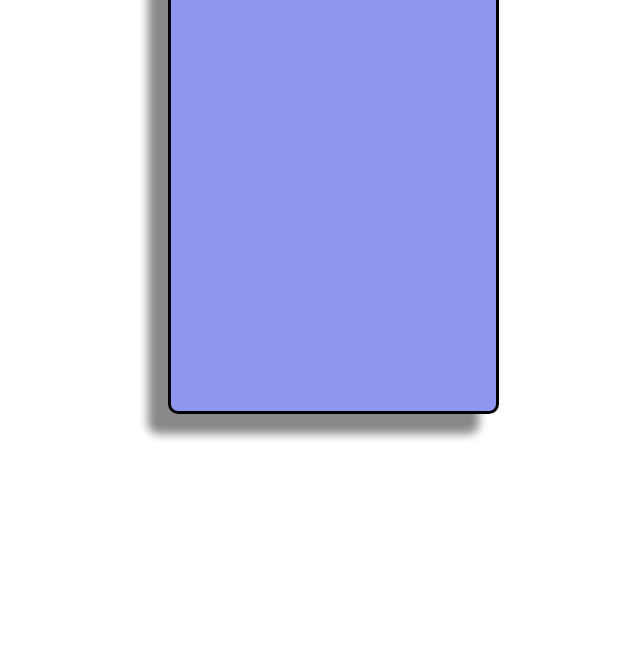
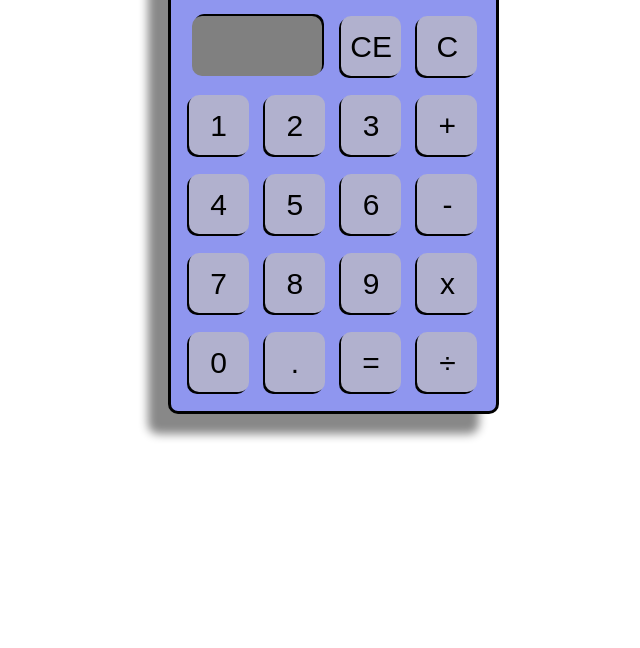
Before and after one commit to SamJamCul/calculator, a plain HTML site: page index.html in a window 1280 px wide. Shown: the part 152-800 px from the top of the page, without its empty margins (307-947 px from the left). Drawn offline with Linux system fonts and the light colour scheme.

Commit message:
added files and did stuff betterly

```diff
--- a/index.html
+++ b/index.html
@@ -4,7 +4,27 @@
 <body>
   <div class="container">
     <div class="display">TEST DISPLAY</div>
-    <div class="buttons"></div>
+    <div class="buttons">
+      <div id="solar"></div>
+      <button class="button" id="cancel">CE</button>
+      <button class="button" id="clear">C</button>
+      <button class="button" id="one">1</button>
+      <button class="button" id="two">2</button>
+      <button class="button" id="three">3</button>
+      <button class="button" id="add">+</button>
+      <button class="button" id="four">4</button>
+      <button class="button" id="five">5</button>
+      <button class="button" id="six">6</button>
+      <button class="button" id="subtract">-</button>
+      <button class="button" id="seven">7</button>
+      <button class="button" id="eight">8</button>
+      <button class="button" id="nine">9</button>
+      <button class="button" id="multiply">x</button>
+      <button class="button" id="zero">0</button>
+      <button class="button" id="decimal">.</button>
+      <button class="button" id="equals">=</button>
+      <button class="button" id="buttonide">÷</button>
+    </div>
   </div>
 </body>
 <script src="script.js"></script>
--- a/script.js
+++ b/script.js
@@ -17,3 +17,6 @@ function divide(a, b) {
 function operate(o, a, b) {
   return o(a, b);
 }
+
+const
+let answer = 0;
--- a/style.css
+++ b/style.css
@@ -28,6 +28,7 @@
     background-color: #b3c3b2;
     border-radius: 5px;
     font-size: 30px;
+    box-shadow: 2px -2px;
   }
 
   .buttons {
@@ -37,3 +38,33 @@
     padding: 10px 10px 10px 10px;
     height: 79%;
   }
+
+  .button {
+    border-width: 0;
+    box-shadow: -2px 2px;
+    height: 60px;
+    width: 60px;
+    margin: auto;
+    left: 0;
+    right: 0;
+    border-radius: 10px;
+    background-color: #b1b1ce;
+    line-height: 60px;
+    text-align: center;
+    font-size: 30px;
+    color: black;
+    border-color: black;
+    font-family: sans-serif;
+  }
+
+  #solar {
+    grid-column: 1 / span 2;
+    border-radius: 10px;
+    height: 60px;
+    width: 130px;
+    margin: auto;
+    left: 0;
+    right: 0;
+    background-color: grey;
+    box-shadow: 2px -2px;
+  }
```
